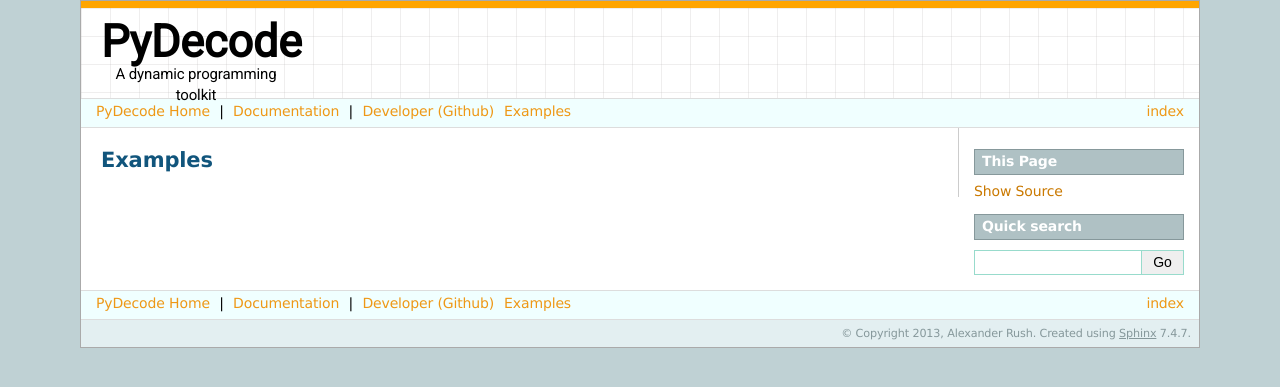
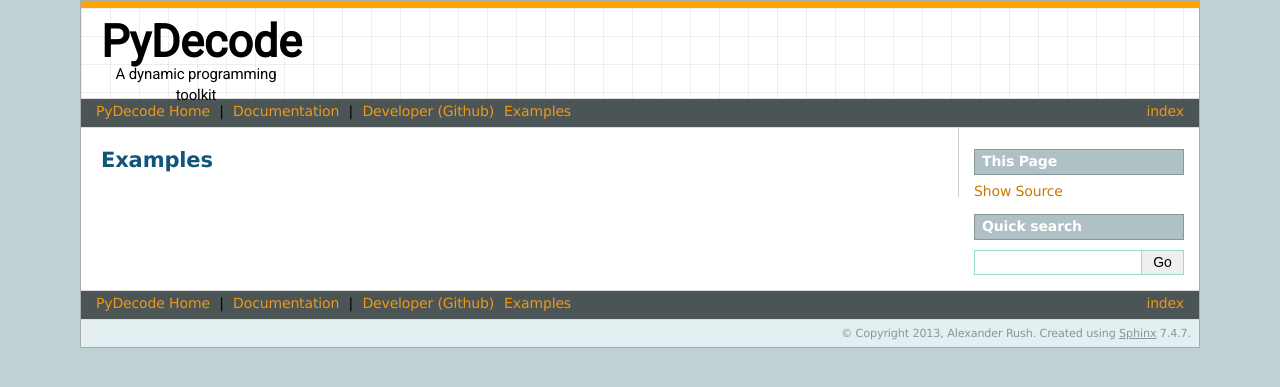
Before and after one commit to srush/PyDecode, a Sphinx documentation site: the page built from docs/source/examples.rst, in a window 1280 px wide. Shown: the top 387 px of the page. Built offline with Sphinx 7.4.7, drawn with Linux system fonts in a browser that asks for light colours; pages that are not in the unit, such as notebooks, are missing from menus.

Commit message:
Docs css

```diff
--- a/docs/source/_static/extra.css
+++ b/docs/source/_static/extra.css
@@ -5,6 +5,6 @@
 }
 
 div.related ul {
-     background: azure;
+     background: rgb(76, 85, 85);
      background-image: none;
 }
```
